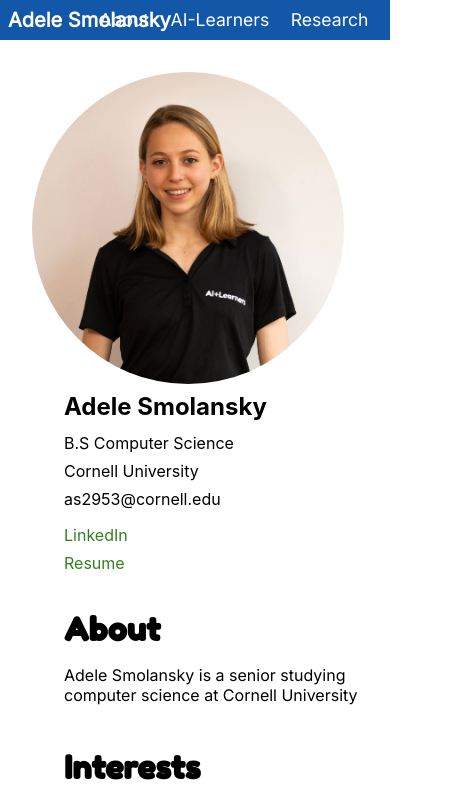
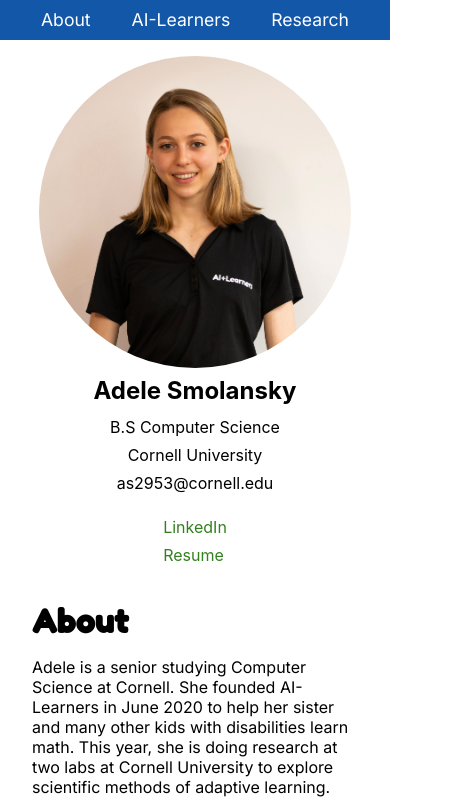
Before and after one commit to adelesmolansky/adelesmolansky.github.io, a React (Create React App) app in the folder my-app/: page / in a window 390 px wide. Shown: the top 799 px of the page, 454 px wide, since content can reach past the window. Built offline with nearby package versions, Linux system fonts and the light colour scheme.

Commit message:
finished about page

```diff
--- a/my-app/package.json
+++ b/my-app/package.json
@@ -11,6 +11,7 @@
     "gh-pages": "^4.0.0",
     "react": "^18.2.0",
     "react-dom": "^18.2.0",
+    "react-responsive": "^9.0.0",
     "react-router-dom": "^6.4.3",
     "react-scripts": "5.0.1",
     "styled-components": "^5.3.6",
--- a/my-app/src/components/Navbar/Navbar.css
+++ b/my-app/src/components/Navbar/Navbar.css
@@ -27,3 +27,12 @@
   font-size: 1.25rem;
   font-weight: 900;
 }
+
+
+/* Screen sizes */
+/* On mobile, hide my name from the top left corner and just have the navbar */
+@media screen and (max-width: 60rem) {
+  .navbarItemsContainer {
+    width: 100%;
+  }
+}
--- a/my-app/src/components/Navbar/Navbar.tsx
+++ b/my-app/src/components/Navbar/Navbar.tsx
@@ -1,5 +1,6 @@
 import React from 'react';
 import { Link, useLocation } from 'react-router-dom';
+import { useMediaQuery } from 'react-responsive';
 
 // const styles = require('./Navbar.module.css');
 import './Navbar.css'
@@ -14,6 +15,9 @@ const PAGES = [
 
 const Navbar = () => {
   const location = useLocation();
+
+  // This width needs to match what is in the css file
+  const isMobile = useMediaQuery({ query: '(max-width: 60rem)' });
 
   const getLinkStyle = (isSelected: boolean) => {
     if (isSelected)
@@ -34,12 +38,14 @@ const Navbar = () => {
     <div className='navbarContainer'>
 
       {/* Always write my name in the left corner */}
-      <Link
-        className={"navbarAdeleName navbarItem"}
+      {!isMobile && (
+        <Link
+          className={"navbarAdeleName navbarItem"}
           to='/about'
         >
           Adele Smolansky
         </Link>
+      )}
 
         <div className='navbarItemsContainer'>
           {PAGES.map((item, idx) => (
--- a/my-app/src/pages/About/About.css
+++ b/my-app/src/pages/About/About.css
@@ -27,6 +27,22 @@
 .linksContainer {
   margin-top: 2.5rem;
   color: #33801F;
+}
+
+.email {
+  color: black;
+  text-decoration: none;
+}
+.email:hover {
+  text-decoration: underline;
+}
+
+.profileLink {
+  color: #33801F;
+  text-decoration: none;
+}
+.profileLink:hover {
+  text-decoration: underline;
 }
 
 /* Styling for the right side */
@@ -66,29 +82,48 @@
   .imageSectionContainer {
     width: 15rem;
   }
-
-  /* .AdeleImg {
-    width: 100%;
-  } */
 }
 
 @media screen and (max-width: 45rem) {
+  .imageSectionContainer {
+    width: 10rem;
+  }
+
+  .underImageText {
+    margin-left: 0;
+  }
+
+  .mainTextContainer {
+    margin-left: 0;
+  }
+}
+
+@media screen and (max-width: 35rem) {
   .aboutPageContainer {
     flex-direction: column;
   }
 
   .imageSectionContainer {
+    display: flex;
+    align-items: center;
     width: 100%;
     margin-bottom: -2rem;
-    padding-bottom: 0;
+    padding: 0;
+    padding-top: 1rem;
   }
 
   .AdeleImg {
     width: 80%;
   }
 
+  .underImageText {
+    display: flex;
+    flex-direction: column;
+    align-items: center;
+  }
+
   .linksContainer {
-    margin-top: 1.5rem;
+    margin-top: 1rem;
   }
 
   .decreaseMobileHeight {
--- a/my-app/src/pages/About/About.tsx
+++ b/my-app/src/pages/About/About.tsx
@@ -16,12 +16,40 @@ const About = () => {
 					<h2 className="decreaseMobileHeight"> Adele Smolansky</h2>
 					<p className="decreaseMobileHeight">B.S Computer Science</p>
 					<p className="decreaseMobileHeight">Cornell University</p>
-					<p className="decreaseMobileHeight">as2953@cornell.edu</p>
+					<p className="decreaseMobileHeight">
+						<a
+							target="_blank"
+							href="mailto:as2953@cornell.edu"
+							rel="noreferrer"
+							className="email"
+						>
+							as2953@cornell.edu
+						</a>
+					</p>
 
 					{/* Links */}
 					<div className="linksContainer">
-						<p className="decreaseMobileHeight">LinkedIn</p>
-						<p className="decreaseMobileHeight">Resume</p>
+						<p className="decreaseMobileHeight">
+							<a
+								target="_blank"
+								href="https://www.linkedin.com/in/adelesmolansky/"
+								rel="noreferrer"
+								className="profileLink"
+							>
+								LinkedIn
+							</a>
+						</p>
+						<p className="decreaseMobileHeight">
+							<a
+								target="_blank"
+								href="https://drive.google.com/file/d/1bPSt2wZQelBsU3cUYUX5D6CjtKrGmzS_/view?usp=sharing"
+								rel="noreferrer"
+								className="profileLink"
+							>
+								Resume
+							</a>
+						</p>
+
 					</div>
 
 				</div>
@@ -30,7 +58,12 @@ const About = () => {
 
 			<div className="mainTextContainer">
 				<h1 className="mainTextSectionTitle">About</h1>
-				<p className="paragraphText">Adele Smolansky is a senior studying computer science at Cornell University</p>
+				<p className="paragraphText">
+					Adele is a senior studying Computer Science at Cornell.
+					She founded AI-Learners in June 2020 to help her sister and many other kids with disabilities learn math.
+					This year, she is doing research at two labs at Cornell University to explore scientific methods of adaptive learning.
+					Adele is pursing a PhD in accessibility and education to continue her reseach in accessible educational technology.
+					Ultimately, her goal is to help all students have equal access to educational resources and to maximize learning for each student with technology.</p>
 
 				<h2 className="mainTextSectionTitle">Interests</h2>
 				<ul className="paragraphText">
```
Also changed, not shown: 1 other file (tests, documents, lock files or other folders).
